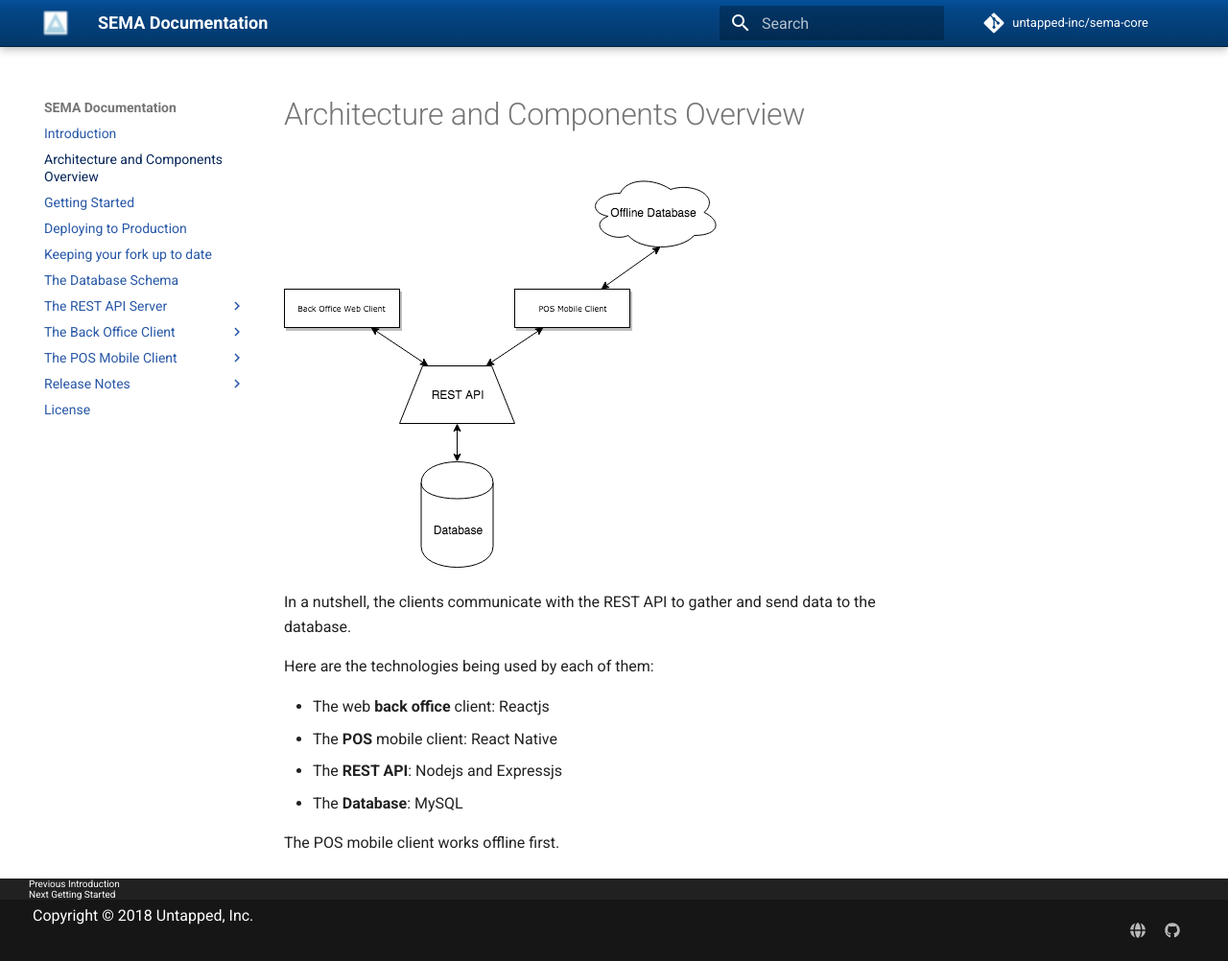
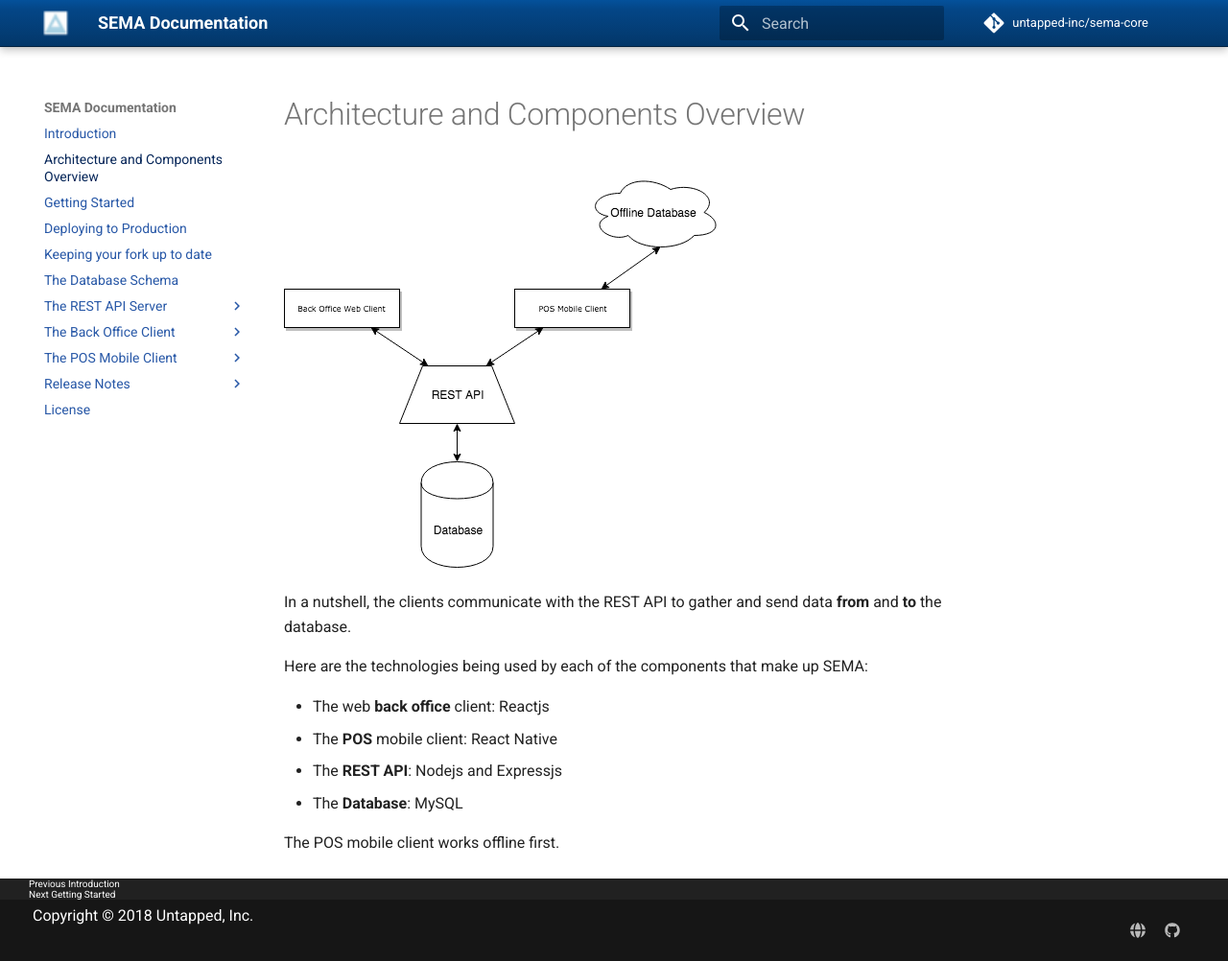
Before and after one commit to untapped-inc/sema-docs, an MkDocs documentation site: the page built from docs/architecture-and-components-overview.md, in a window 1280 px wide and 1002 px high. Shown: the whole window at 96% size. Built offline with MkDocs 1.6.1 and Material for MkDocs 9.7.7, drawn with Linux system fonts in a browser that asks for light colours; comment, search, counter and statistics services are not loaded.

Commit message:
[Patch] Add more details

```diff
--- a/docs/architecture-and-components-overview.md
+++ b/docs/architecture-and-components-overview.md
@@ -3,9 +3,9 @@
 <!-- Images are referenced from here -->
 [sema-architecture-diagram]: assets/images/sema-architecture-diagram.png
 
-In a nutshell, the clients communicate with the REST API to gather and send data to the database.
+In a nutshell, the clients communicate with the REST API to gather and send data **from** and **to** the database.
 
-Here are the technologies being used by each of them:
+Here are the technologies being used by each of the components that make up SEMA:
 
 - The web **back office** client: Reactjs
 - The **POS** mobile client: React Native
```
